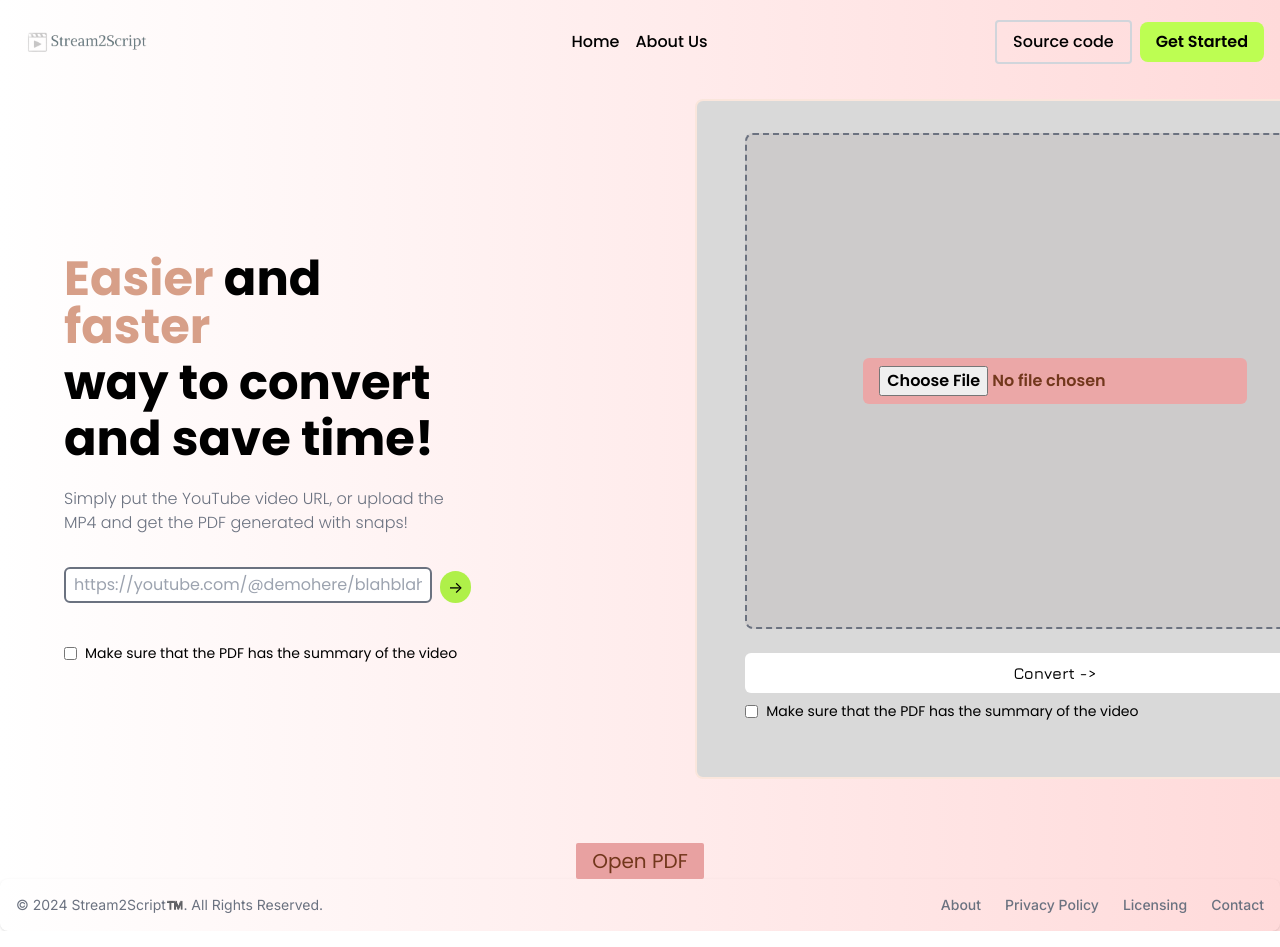
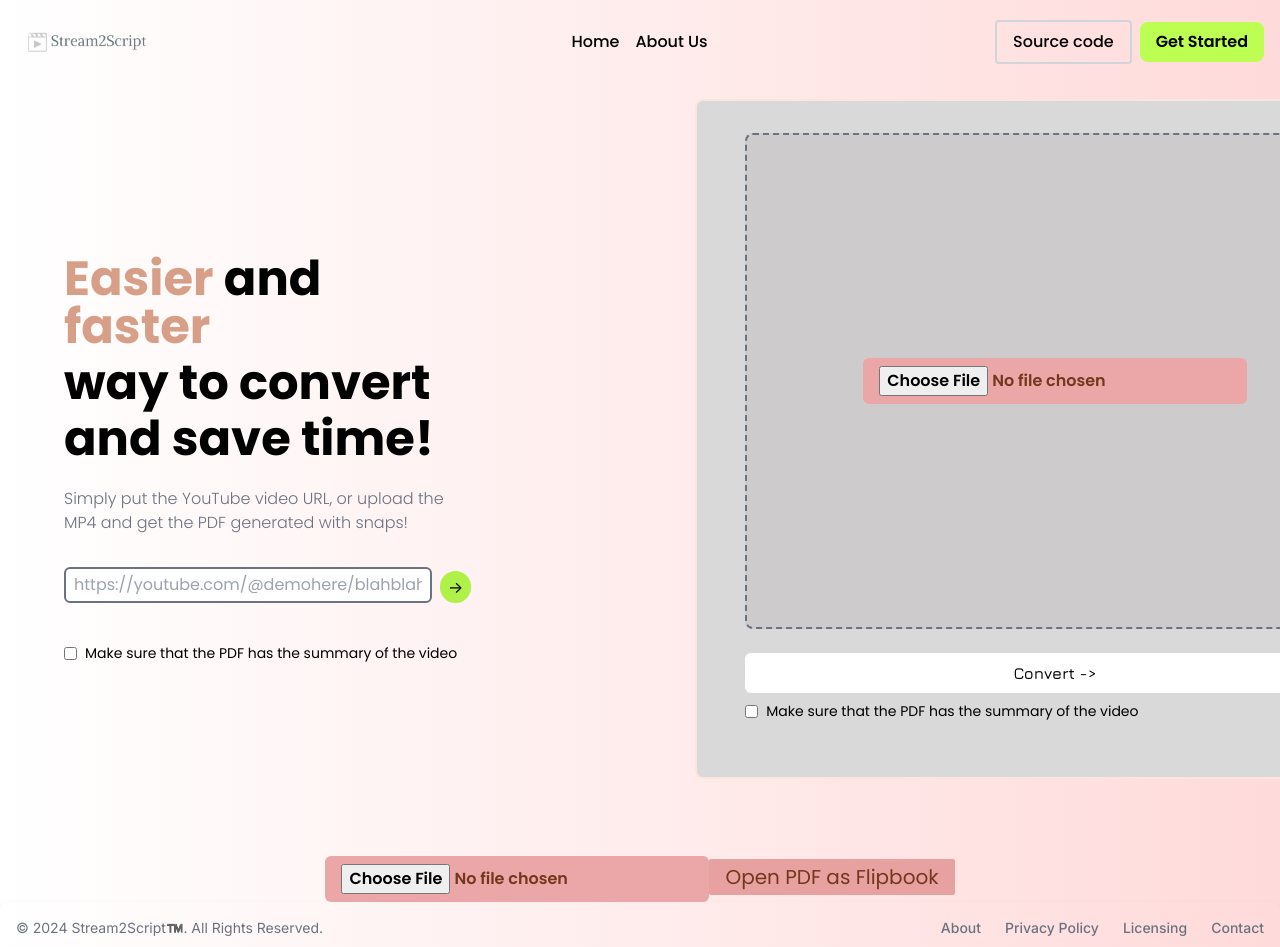
Before and after one commit to 0Armaan025/stream2script, a Next.js app: page /convert in a window 1280 px wide. Shown: the top 947 px of the page. Built offline with nearby package versions, Linux system fonts and the light colour scheme.

Commit message:
someone help with errors

```diff
--- a/src/app/convert/page.tsx
+++ b/src/app/convert/page.tsx
@@ -1,28 +1,36 @@
 "use client";
-import React, { useState } from "react";
+import React, { useState, useEffect } from "react";
 import Navbar from "@/components/navbar/Navbar";
 import Footer from "@/components/footer/Footer";
 import axios from "axios";
 import "./convertpage.css";
+import FlipbookViewer from "./Flipbook";
 
 const ConvertPage: React.FC = () => {
   const [videoLink, setVideoLink] = useState<string>("");
   const [file, setFile] = useState<File | null>(null);
   const [shouldSummarize, setShouldSummarize] = useState<boolean>(false);
   const [loading, setLoading] = useState<boolean>(false);
+  const [pdfImages, setPdfImages] = useState<string[]>([]);
+  const [showFlipbook, setShowFlipbook] = useState<boolean>(false);
+
+  const handleFlipbookOpen = () => {
+    // Toggle the state to show the flipbook
+    setShowFlipbook(!showFlipbook);
+  };
 
   const handleInputChange = (e: React.ChangeEvent<HTMLInputElement>) => {
     setVideoLink(e.target.value);
+  };
+
+  const handleCheckboxChange = () => {
+    setShouldSummarize(!shouldSummarize);
   };
 
   const handleFileChange = (e: React.ChangeEvent<HTMLInputElement>) => {
     if (e.target.files && e.target.files.length > 0) {
       setFile(e.target.files[0]);
     }
-  };
-
-  const handleCheckboxChange = () => {
-    setShouldSummarize(!shouldSummarize);
   };
 
   const handleConvertClick = async () => {
@@ -184,13 +192,27 @@ const ConvertPage: React.FC = () => {
       <br />
       <center>
         <input
+          type="file"
+          accept=".pdf"
+          className="bg-[#eba7a7] p-2 px-4 rounded-md font-semibold cursor-pointer hover:bg-[#f7bcbc] transition-all"
+          style={{ color: "#72371c", fontFamily: "Poppins" }}
+          onChange={handleFileChange}
+        />
+        <input
           type="button"
-          value="Open PDF"
-          className="bg-[#e8a1a1] px-4 rounded-sm text-xl py-1 text-[#72371c] cursor-pointer hover:bg-[#d68b8b]"
+          value="Open PDF as Flipbook"
+          className="bg-[#e8a1a1] px-4 rounded-sm text-xl py-1 text-[#72371c] cursor-pointer hover:bg-[#d68b8b] mt-4"
           style={{ fontFamily: "Poppins" }}
+          onClick={handleFlipbookOpen}
         />
+        {showFlipbook && file && (
+          <div className="flipbookContainer">
+            <FlipbookViewer pdfFile={file} />
+          </div>
+        )}
         <br />
       </center>
+
       <Footer />
     </>
   );
--- a/src/app/layout.tsx
+++ b/src/app/layout.tsx
@@ -1,6 +1,8 @@
 import type { Metadata } from "next";
 import { Inter } from "next/font/google";
 import "./globals.css";
+import "core-js/features/promise";
+
 
 const inter = Inter({ subsets: ["latin"] });
 
--- a/src/app/page.tsx
+++ b/src/app/page.tsx
@@ -1,6 +1,7 @@
 import Image from "next/image";
 import './globals.css';
 import HomePage from "../home/HomePage";
+import "core-js/features/promise";
 
 
 export default function Home() {
```
Also changed, not shown: package.json (+10 -1 lines), 1 other file (tests, documents, lock files or other folders).
